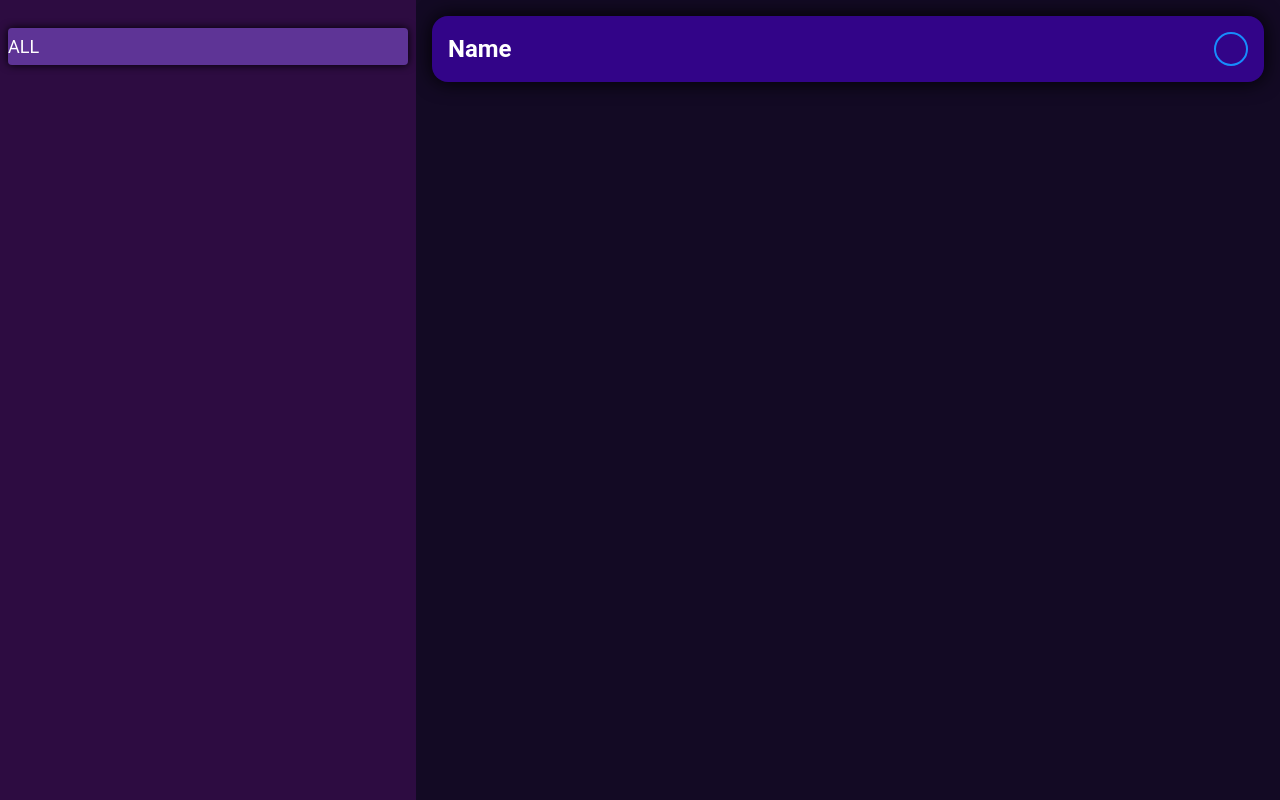
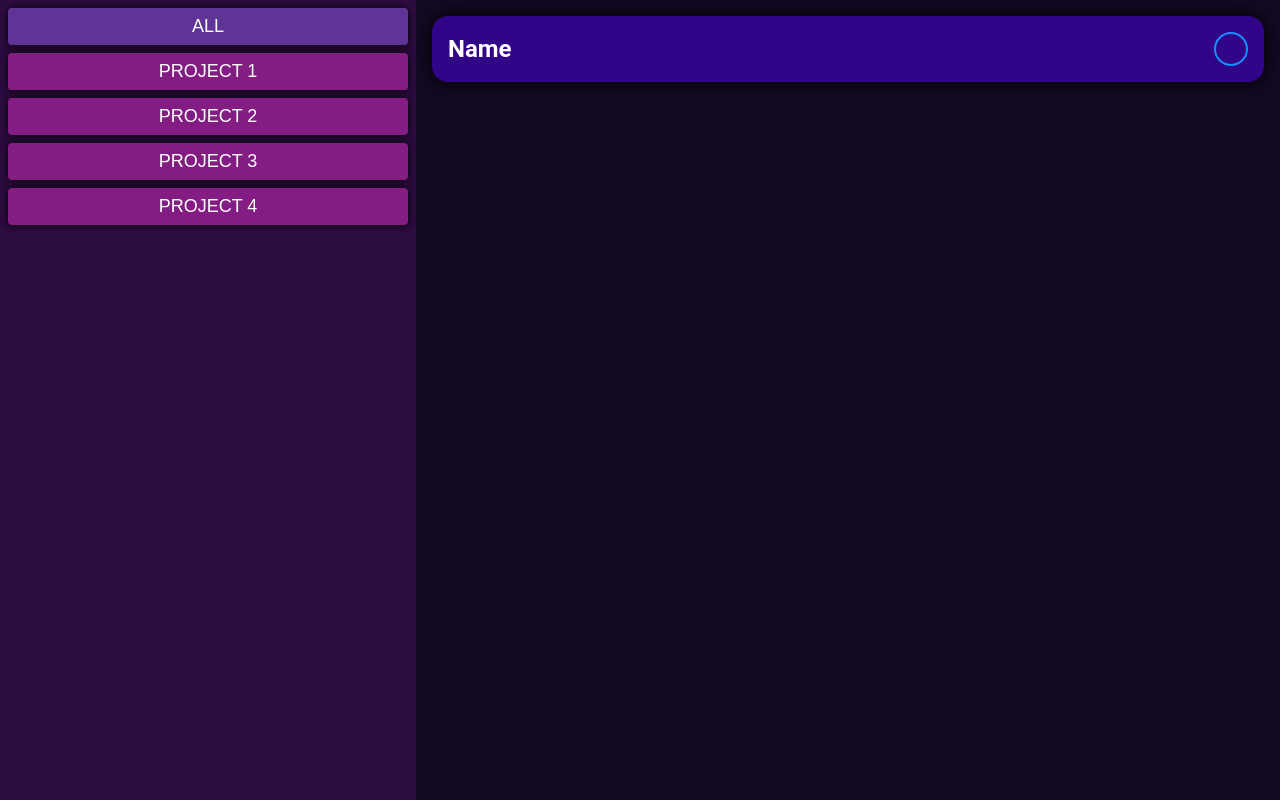
Before and after one commit to abilnf/odin-todo-list, a website built with webpack: page src/index.html in a window 1280 px wide. Built offline with nearby package versions, Linux system fonts and the light colour scheme.

Commit message:
Reverted to buttons

```diff
--- a/src/index.css
+++ b/src/index.css
@@ -24,42 +24,12 @@ body {
   overflow-y: auto;
   margin: 0;
   list-style: none;
+  padding: 8px;
   display: flex;
   flex-direction: column;
   gap: 8px;
-  padding: 8px;
 }
 
-#sidebar input[type=radio] {
-  opacity: 0;
-}
-
-#sidebar label {
-  display: inline-block;
-  width: 100%;
-  background-color: #831c83;
-  box-shadow: 0 0 8px black;
-  border: 0;
-  border-radius: 4px;
-  padding: 8px 0;
-  font-size: large;
-  transition: background-color 0.1s ease;
-  cursor: pointer;
-}
-
-#sidebar label:hover {
-  background-color: #a326a3;
-}
-
-#sidebar li:first-child label {
-  background-color: #5e3496;
-}
-
-#sidebar li:first-child label:hover {
-  background-color: #7440b8;
-}
-
-/*
 #sidebar button {
   width: 100%;
   background-color: #831c83;
@@ -82,7 +52,7 @@ body {
 
 #sidebar li:first-child button:hover {
   background-color: #7440b8;
-} */
+}
 
 
 #todos {
--- a/src/index.html
+++ b/src/index.html
@@ -10,15 +10,11 @@
 <body>
   <div id="columns">
     <ul id="sidebar">
-      <li>
-        <input id="project1" name="project" type="radio" />
-        <label for="project1">ALL</label>
-      </li>
-      <!-- <li><label><input name="project" type="radio" />ALL</label></li>
-      <li><label><input name="project" type="radio" />PROJECT 1</label></li>
-      <li><label><input name="project" type="radio" />PROJECT 2</label></li>
-      <li><label><input name="project" type="radio" />PROJECT 3</label></li>
-      <li><label><input name="project" type="radio" />PROJECT 4</label></li> -->
+      <li><button>ALL</button></li>
+      <li><button>PROJECT 1</button></li>
+      <li><button>PROJECT 2</button></li>
+      <li><button>PROJECT 3</button></li>
+      <li><button>PROJECT 4</button></li>
     </ul>
     <div id="todos">
       <div class="todo-card">
```
